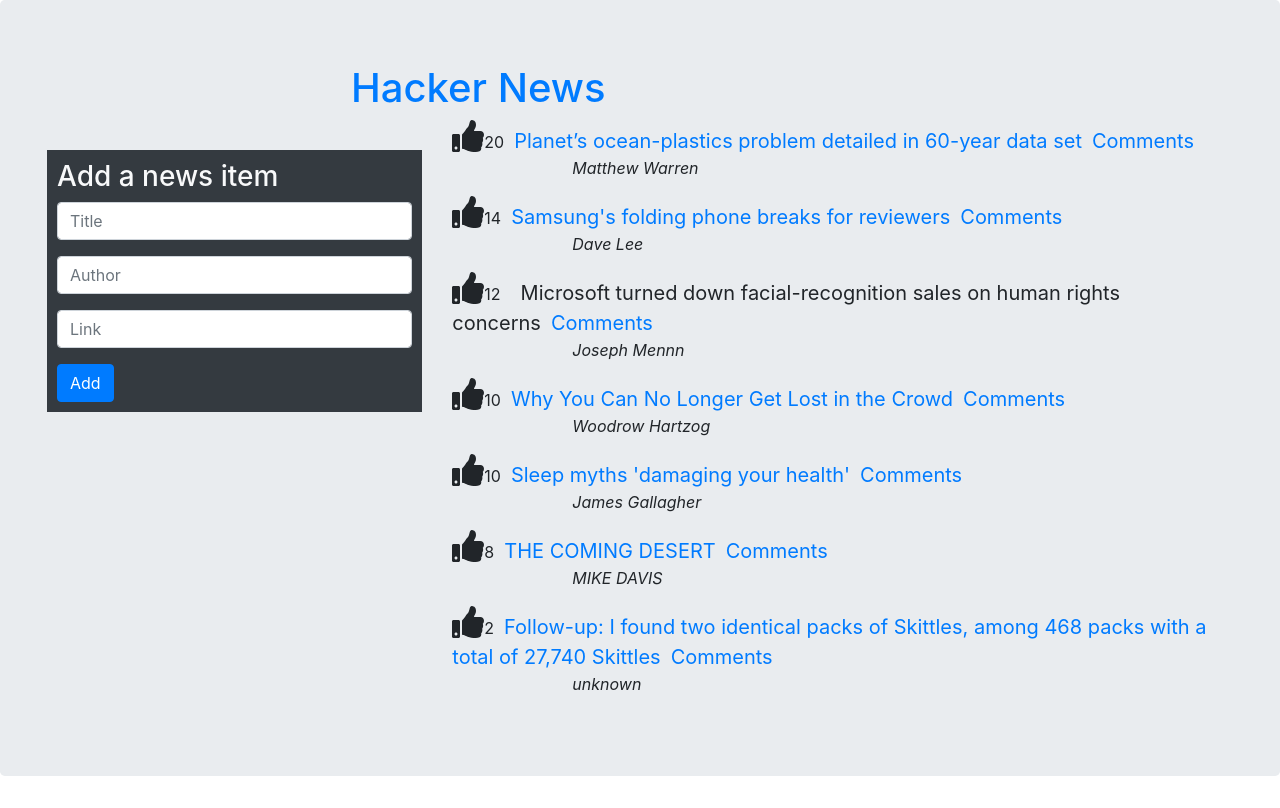
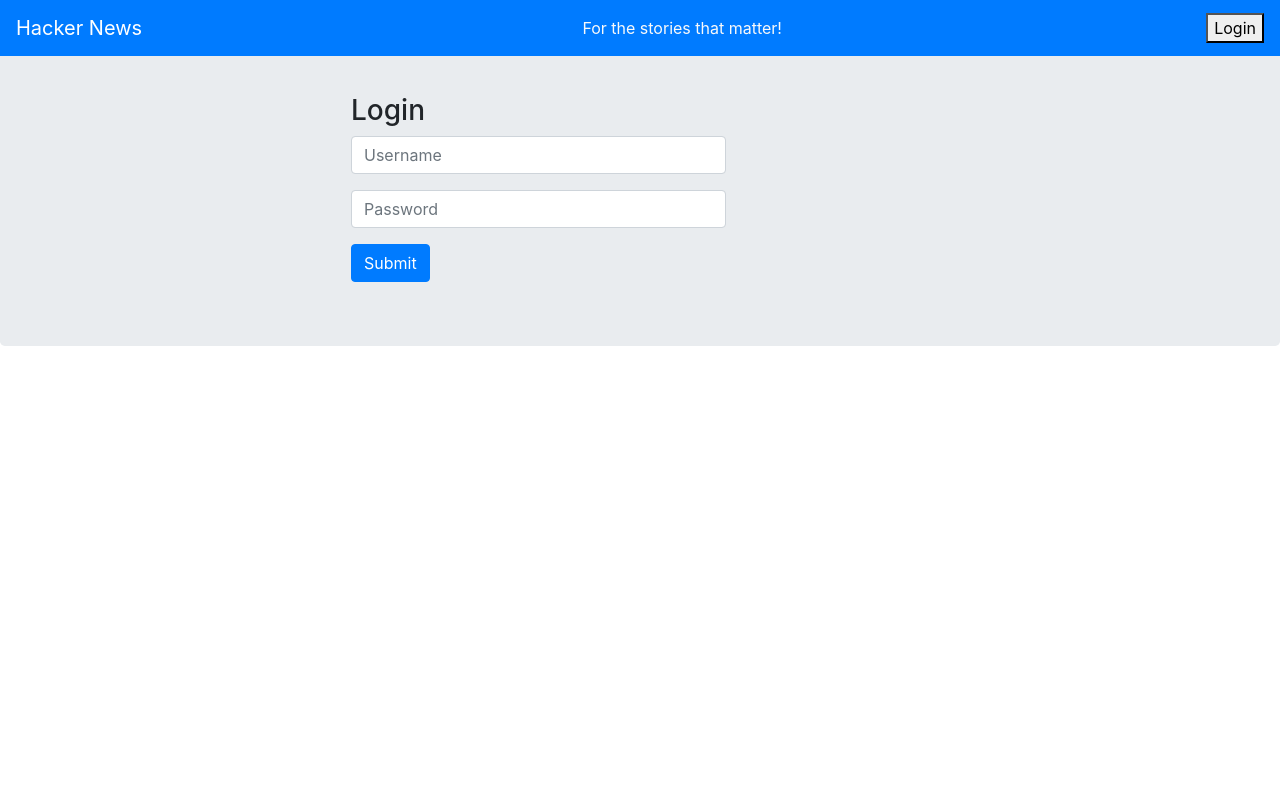
Before and after one commit to richardwhitney/hackerNews, a React (Create React App) app: page /login in a window 1280 px wide. Before the commit this address led to /. Built offline with nearby package versions, Linux system fonts and the light colour scheme.

Commit message:
Added authentication and related tests

```diff
--- /dev/null
+++ b/src/components/authentication/authButton.js
@@ -0,0 +1,29 @@
+import Authentication from "../../util/authentication";
+import React, { Fragment } from "react";
+import { withRouter } from "react-router-dom";
+
+const AuthButton = props => {
+  const { history } = props;
+  return Authentication.isAuthenticated ? (
+    <Fragment>
+      {`${Authentication.username} `}
+      <button
+        onClick={() => {
+          Authentication.signout(() => history.push("/"));
+        }}
+      >
+        Sign out
+      </button>
+    </Fragment>
+  ) : (
+    <button
+      onClick={() => {
+        history.push("/login");
+      }}
+    >
+      Login
+    </button>
+  );
+};
+
+export default withRouter(AuthButton);
--- /dev/null
+++ b/src/components/authentication/loginForm.js
@@ -0,0 +1,75 @@
+import React, { Component } from "react";
+import Authentication from "../../util/authentication";
+import { withRouter, Redirect } from "react-router-dom";
+
+class Login extends Component {
+  state = {
+    redirectToReferrer: false,
+    username: "",
+    password: ""
+  };
+
+  handleChange = e => {
+    this.setState({ [e.target.name]: e.target.value });
+  };
+
+  onSubmit = e => {
+    e.preventDefault();
+    Authentication.authenticate(this.state.username, this.state.password,
+      () => {
+        this.setState({ redirectToReferrer: true , username: '', password: ''});
+      },
+      () => {
+        this.setState({ redirectToReferrer: false, password: ''});
+      }
+    );
+  };
+
+  render() {
+    const { redirectToReferrer } = this.state;
+    const { from } = this.props.location.state || { from: { pathname: "/" } };
+    if (redirectToReferrer === true) {
+      return <Redirect to={from} />;
+    }
+    return (
+      <div className="row">
+        <div className="col-md-4 offset-3">
+          {Authentication.error === 401 ? <p>Invalid username/password</p> : <p></p>}
+          <form style={{ marginTop: "30px" }}>
+            <h3>Login</h3>
+
+            <div className="form-group">
+              <input
+                type="text"
+                className="form-control"
+                placeholder="Username"
+                name="username"
+                value={this.state.username}
+                onChange={this.handleChange}
+              />
+            </div>
+            <div className="form-group">
+              <input
+                type="password"
+                className="form-control"
+                placeholder="Password"
+                name="password"
+                value={this.state.password}
+                onChange={this.handleChange}
+              />
+            </div>
+            <button
+              type="submit"
+              className="btn btn-primary"
+              onClick={this.onSubmit}
+            >
+              Submit
+            </button>
+          </form>
+        </div>
+      </div>
+    );
+  }
+}
+
+export default withRouter(Login);
--- /dev/null
+++ b/src/components/header/index.js
@@ -0,0 +1,19 @@
+import React from "react";
+import { Link } from "react-router-dom";
+import AuthButton from "../authentication/authButton";
+
+const Header = () => (
+  <nav className="navbar  navbar-light fixed-top  bg-primary ">
+    <Link className="navbar-brand text-white" to="/">
+      Hacker News
+    </Link>
+    <span className="navbar-text text-light">For the stories that matter!</span>
+    <ul className="navbar-nav">
+      <li className="nav-item">
+        <AuthButton />
+      </li>
+    </ul>
+  </nav>
+);
+
+export default Header;
--- a/src/index.js
+++ b/src/index.js
@@ -4,28 +4,22 @@
 import "../node_modules/bootstrap/dist/css/bootstrap.css";
 import App from "./App";
 import CommentPage from "./components/commentPage";
+import Header from "./components/header/";
+import LoginForm from "./components/authentication/loginForm";
 
-const Router = (props) => {
-  return (
-    <BrowserRouter>
-      <div className="jumbotron">
-        <div className="container-fluid">
-          <div className="row">
-            <div className="col-md-6 offset-3">
-              <h1>
-                <Link to="/">Hacker News</Link>
-              </h1>
-            </div>
-          </div>
-        </div>
+const Router = () =>
+  <BrowserRouter>
+    <div className="jumbotron">
+      <Header />
+      <div className="container-fluid">
         <Switch>
           <Route path="/posts/:post_id" component={CommentPage} />
+          <Route path="/login" component={LoginForm} />  {/* New route */}
           <Route exact path="/" component={App} />
           <Redirect from="*" to="/" />
         </Switch>
       </div>
-    </BrowserRouter>
-  );
-};
+    </div>
+  </BrowserRouter>
 
 ReactDOM.render(<Router />, document.getElementById("root"));
--- /dev/null
+++ b/src/util/authentication.js
@@ -0,0 +1,40 @@
+import axios from "axios";
+
+class Authentication {
+  constructor() {
+    this.isAuthenticated = false
+    this.token = undefined
+    this.username = undefined
+    this.error = undefined
+  }
+
+  authenticate(username, password, cb, errorcb) {
+    axios
+      .post("http://localhost:8085/auth", {
+        identifier: username,
+        password: password
+      })
+      .then(res => {
+        this.isAuthenticated = true;
+        this.token = res.data.token;
+        this.username = username;
+        this.error = undefined;
+        cb();
+      })
+      .catch(err => {
+        this.error = err.response.status;
+        errorcb();
+      });
+  }
+
+  signout(cb) {
+    this.isAuthenticated = false;
+    this.username = undefined;
+    this.tolen = undefined;
+    this.error = undefined;
+    cb();
+  }
+
+}
+
+export default new Authentication();
```
Also changed, not shown: stories/index.js (+23 -0 lines), 2 other files (tests, documents, lock files or other folders).
